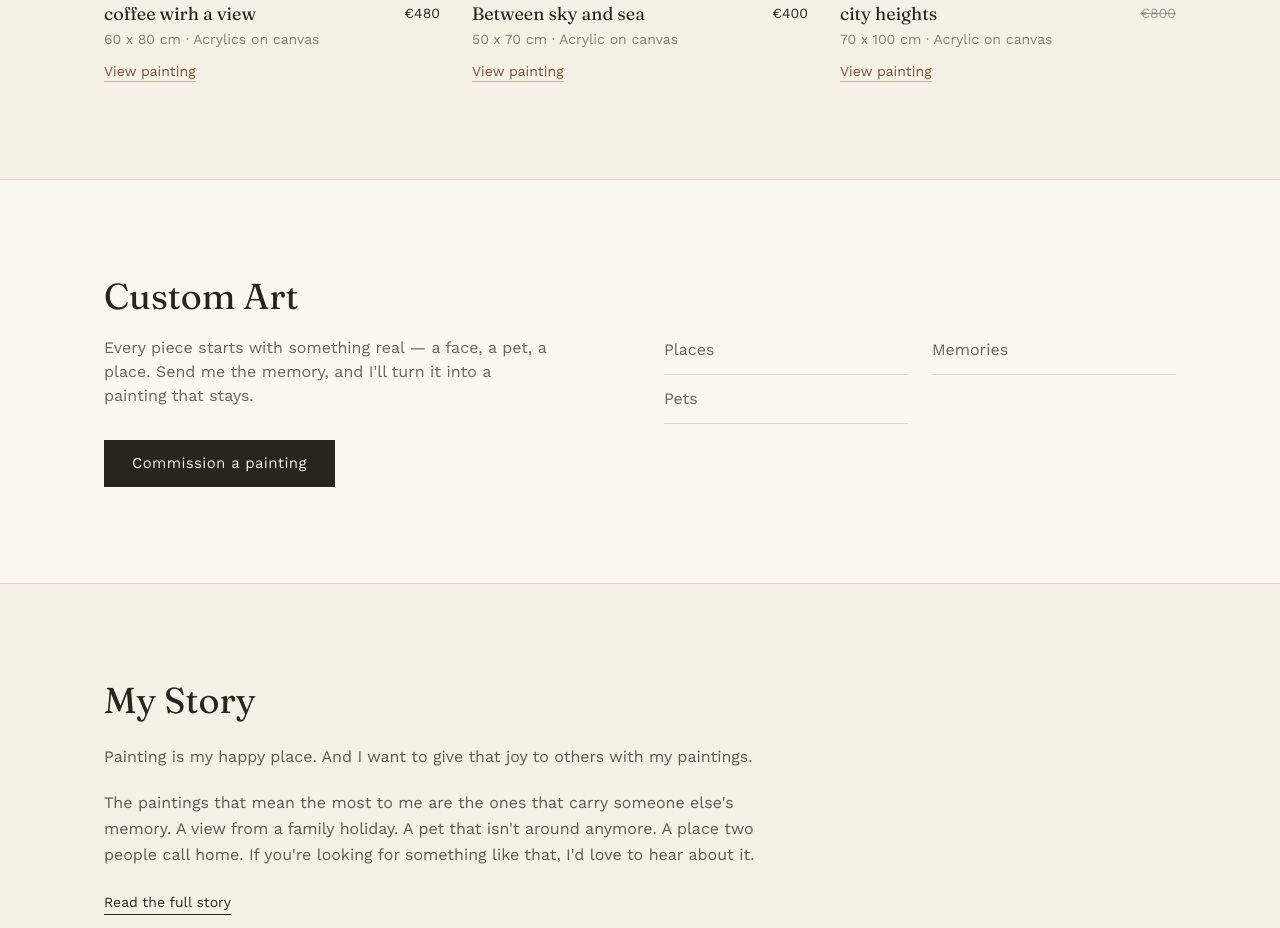
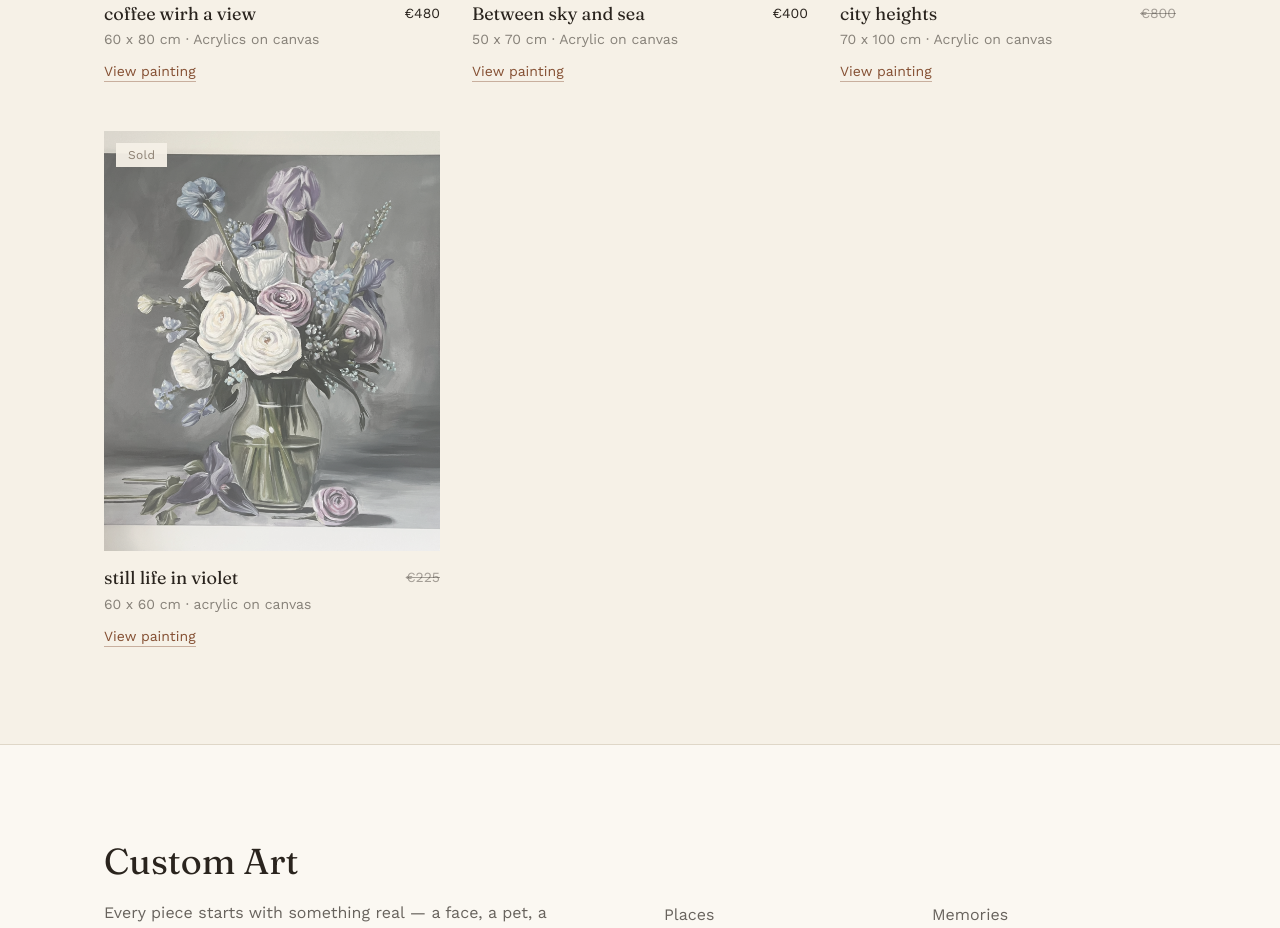
Before and after one commit to artelierbyalina/art.elierbyalina-website, a Next.js app: page / in a window 1280 px wide. Shown: the part 1720-2648 px from the top of the page. Built offline with nearby package versions, Linux system fonts and the light colour scheme.

Commit message:
upload new painting

```diff
--- a/src/data/paintings.ts
+++ b/src/data/paintings.ts
@@ -68,6 +68,22 @@ export const paintings: Painting[] = [
       "The first and still the largest painting I ever did",
     featured: true,
   },
+
+  {
+    slug: "still-life-in-violet",
+    title: "still life in violet",
+    image: "/images/paintings/IMG_flowers.jpeg",
+    size: "60 x 60 cm",
+    medium: "acrylic on canvas",
+    price: 225,
+    available: false,
+    description: "A violet flower still life",
+    story:
+    "This painting was made during my stay as an Au-Pair in Amsterdam. It made my room feel like home.",
+    featured: true,
+
+  },
+
   {
     slug: "chasing-the-last-light",
     title: "Chasing the last light",
@@ -81,6 +97,7 @@ export const paintings: Painting[] = [
      "This painting was made in a really hard time of my life and it was meant to give me back some hope, by bringing me back my passion for painting.",
     featured: false,
   },
+
 ];
 
 export const featuredPaintings = paintings.filter((p) => p.featured);
```
Also changed, not shown: public/images/paintings/IMG_flowers.jpeg (added), 1 other file (tests, documents, lock files or other folders).
